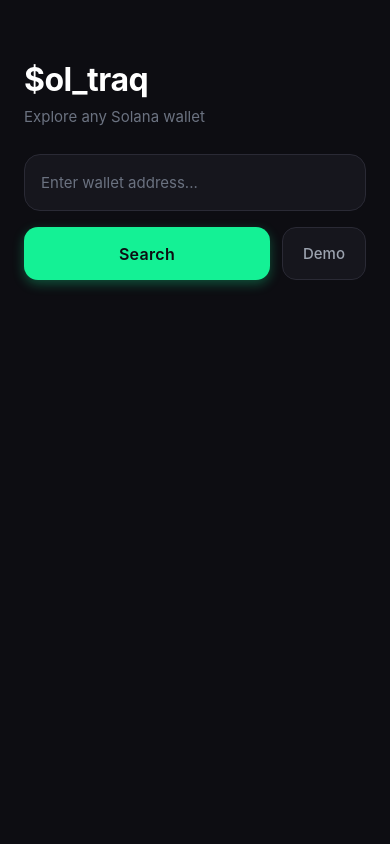
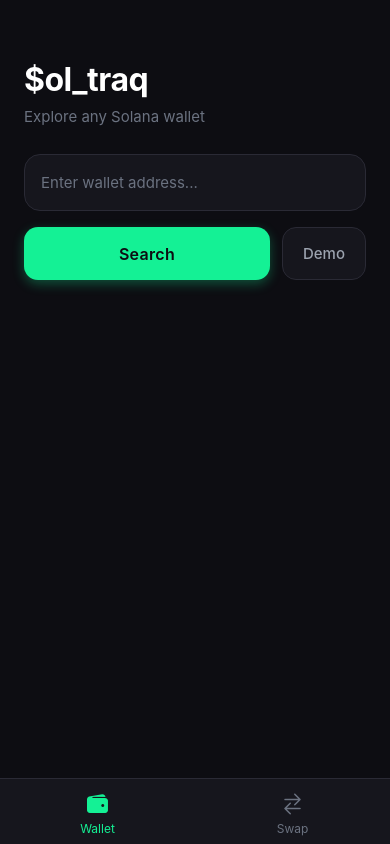
Before and after one commit to saatvik-10/sol-traq, a React Native app: screen / in a window 390 px wide. Built offline with nearby package versions, Linux system fonts and the light colour scheme.

Commit message:
added tabbar screen switching

```diff
--- a/App.tsx
+++ b/App.tsx
@@ -1,161 +1,50 @@
 import { useState } from 'react';
-import {
-  View,
-  Text,
-  TextInput,
-  TouchableOpacity,
-  FlatList,
-  ScrollView,
-  ActivityIndicator,
-  Alert,
-  Linking,
-} from 'react-native';
-import { SafeAreaProvider } from 'react-native-safe-area-context';
-import { getBalance } from './actions/getBalance';
-import { getTokens } from './actions/getTokens';
-import { getTxns } from './actions/getTxns';
-import { short, timeAgo } from './utils/lib';
+import { View, Text, TouchableOpacity, StyleSheet } from 'react-native';
+import { SafeAreaProvider, SafeAreaView } from 'react-native-safe-area-context';
+import { Ionicons } from '@expo/vector-icons';
+import { WalletScreen } from './src/screens/WalletScreen';
+import { SwapScreen } from './src/screens/SwapScreen';
 import { s } from './styles';
 
 export default function App() {
-  const [address, setAddress] = useState<string>('');
-  const [loading, setLoading] = useState<boolean>(false);
-  const [balance, setBalance] = useState<number | null>(null);
-  const [tokens, setTokens] = useState<any[]>([]);
-  const [txns, setTxns] = useState<any[]>([]);
-
-  const search = async () => {
-    const addr = address.trim();
-
-    if (!addr) return Alert.alert('Enter a wallet address to proceed!');
-
-    setLoading(true);
-
-    try {
-      const [bal, tk, txn] = await Promise.all([
-        getBalance(addr),
-        getTokens(addr),
-        getTxns(addr),
-      ]);
-
-      setBalance(bal);
-      setTokens(tk);
-      setTxns(txn);
-    } catch (err: any) {
-      Alert.alert('Err', err.message);
-    } finally {
-      setLoading(false);
-    }
-  };
-
-  const tryExample = () => {
-    const example = '86xCnPeV69n6t3DnyGvkKobf9FdN2H9oiVDdaMpo2MMY';
-    setAddress(example);
-  };
+  const [activeTab, setActiveTab] = useState<'wallet' | 'swap'>('wallet');
 
   return (
-    <SafeAreaProvider style={s.safe}>
-      <ScrollView style={s.scroll}>
-        <Text style={s.title}>$ol_traq</Text>
-        <Text style={s.subtitle}>Explore any Solana wallet</Text>
+    <SafeAreaProvider>
+      <SafeAreaView style={s.safe}>
+        {activeTab === 'wallet' ? <WalletScreen /> : <SwapScreen />}
 
-        <View style={s.inputContainer}>
-          <TextInput
-            style={s.input}
-            placeholder='Enter wallet address...'
-            placeholderTextColor='#6B7280'
-            value={address}
-            onChangeText={setAddress}
-            autoCapitalize='none'
-            autoCorrect={false}
-          />
-        </View>
-
-        <View style={s.btnRow}>
+        <View style={s.tabBar}>
           <TouchableOpacity
-            style={[s.btn, loading && s.btnDisabled]}
-            onPress={search}
-            disabled={loading}
-            activeOpacity={0.8}
+            style={s.tab}
+            onPress={() => setActiveTab('wallet')}
           >
-            {loading ? (
-              <ActivityIndicator color='#000' />
-            ) : (
-              <Text style={s.btnText}>Search</Text>
-            )}
+            <Ionicons
+              name={activeTab === 'wallet' ? 'wallet' : 'wallet-outline'}
+              size={24}
+              color={activeTab === 'wallet' ? '#14F195' : '#6B7280'}
+            />
+            <Text style={[s.tabLabel, activeTab === 'wallet' && s.tabActive]}>
+              Wallet
+            </Text>
           </TouchableOpacity>
 
-          <TouchableOpacity
-            style={s.btnGhost}
-            onPress={tryExample}
-            activeOpacity={0.7}
-          >
-            <Text style={s.btnGhostText}>Demo</Text>
+          <TouchableOpacity style={s.tab} onPress={() => setActiveTab('swap')}>
+            <Ionicons
+              name={
+                activeTab === 'swap'
+                  ? 'swap-horizontal'
+                  : 'swap-horizontal-outline'
+              }
+              size={24}
+              color={activeTab === 'swap' ? '#14F195' : '#6B7280'}
+            />
+            <Text style={[s.tabLabel, activeTab === 'swap' && s.tabActive]}>
+              Swap
+            </Text>
           </TouchableOpacity>
         </View>
-
-        {balance !== null && (
-          <View style={s.card}>
-            <Text style={s.label}>SOL Balance</Text>
-            <Text style={s.balance}>{balance.toFixed(4)}</Text>
-            <Text style={s.sol}>SOL</Text>
-            <Text style={s.addr}>{short(address.trim(), 6)}</Text>
-          </View>
-        )}
-
-        {tokens.length > 0 && (
-          <>
-            <Text style={s.section}>Tokens ({tokens.length})</Text>
-            <FlatList
-              data={tokens}
-              keyExtractor={(t) => t.mint}
-              scrollEnabled={false}
-              renderItem={({ item }) => (
-                <View style={s.row}>
-                  <Text style={s.mint}>{short(item.mint, 6)}</Text>
-                  <Text style={s.amount}>{item.amount}</Text>
-                </View>
-              )}
-            />
-          </>
-        )}
-
-        {txns.length > 0 && (
-          <>
-            <Text style={s.section}>Recent Transactions</Text>
-            <FlatList
-              data={txns}
-              keyExtractor={(t) => t.sig}
-              scrollEnabled={false}
-              renderItem={({ item }) => (
-                <TouchableOpacity
-                  style={s.row}
-                  onPress={() =>
-                    Linking.openURL(`https://solscan.io/tx/${item.sig}`)
-                  }
-                  activeOpacity={0.7}
-                >
-                  <View>
-                    <Text style={s.mint}>{short(item.sig, 8)}</Text>
-                    <Text style={s.time}>
-                      {item.time ? timeAgo(item.time) : 'pending'}
-                    </Text>
-                  </View>
-                  <Text
-                    style={[
-                      s.statusIcon,
-                      { color: item.ok ? '#14F195' : '#EF4444' },
-                    ]}
-                  >
-                    {item.ok ? '+' : '-'}
-                  </Text>
-                </TouchableOpacity>
-              )}
-            />
-          </>
-        )}
-        <View style={{ height: 80 }} />
-      </ScrollView>
+      </SafeAreaView>
     </SafeAreaProvider>
   );
 }
```
